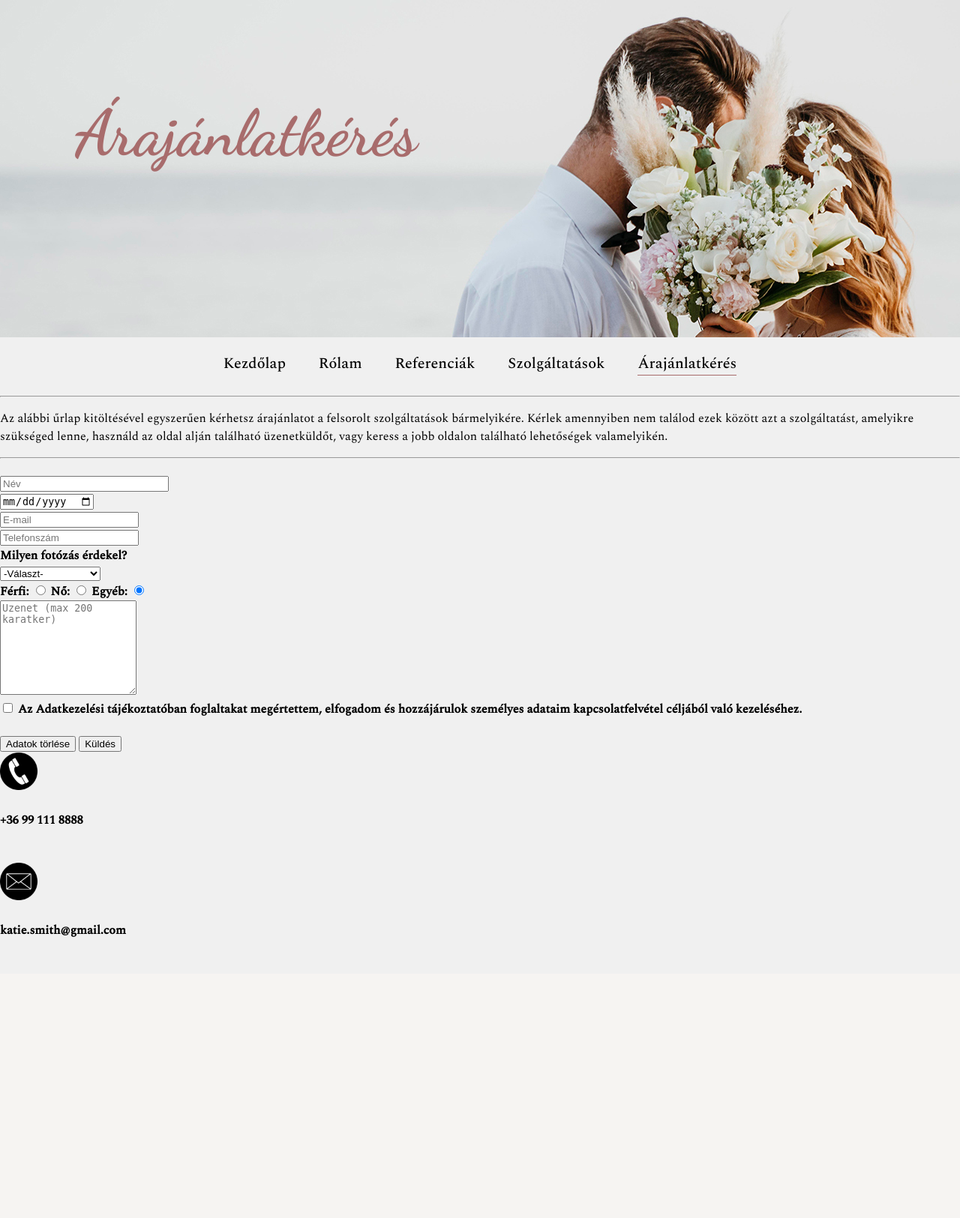
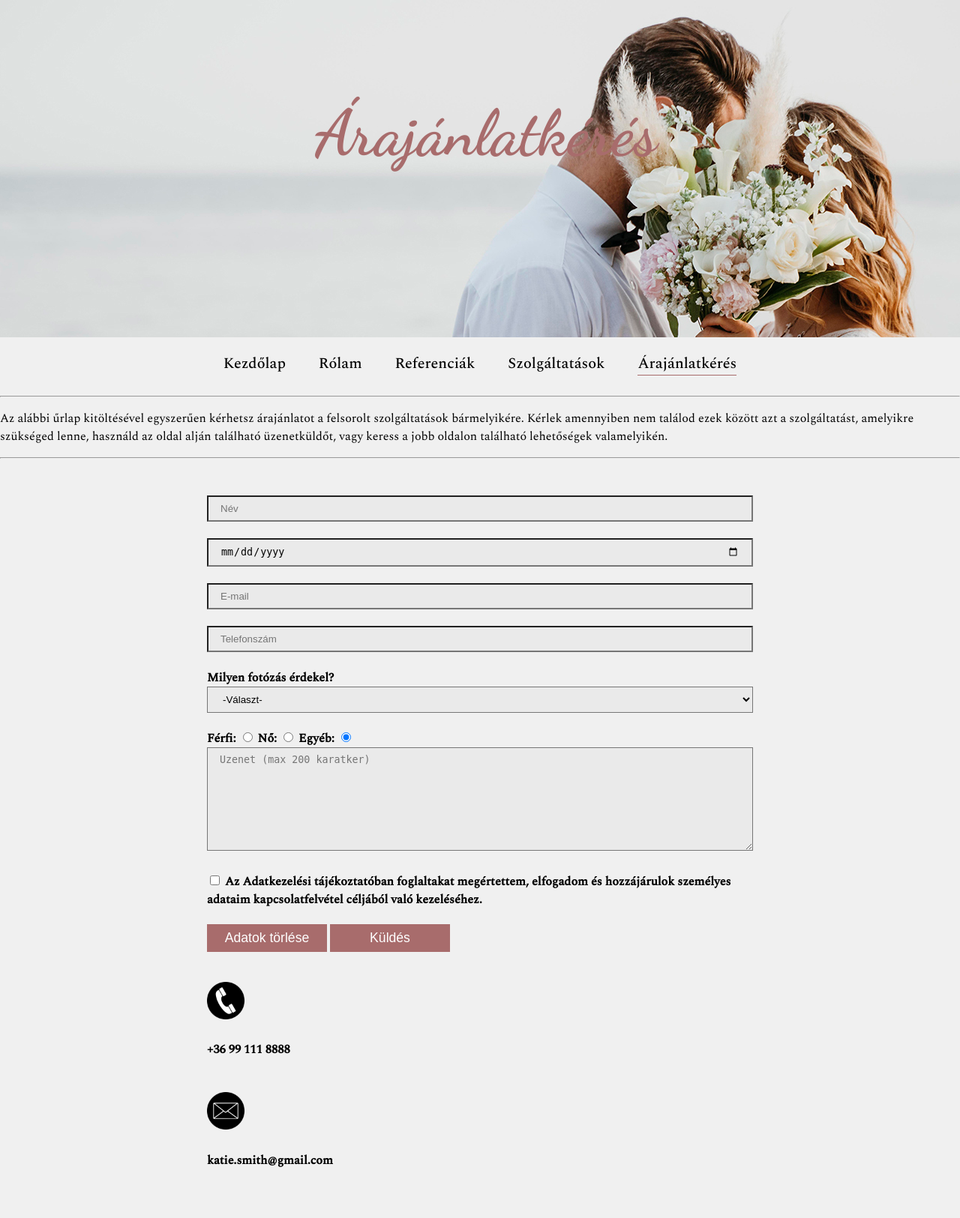
Before and after one commit to nagyger94/KS-photograpyWebsite, a PHP site: page /html/arajanlat.html in a window 1280 px wide. Shown: the whole page at 75% size. Before the commit the page ends 1250 px from the top, so only its background shows below. Run offline with PHP 8.4, Linux system fonts and the light colour scheme.

Commit message:
Update style.css

```diff
--- a/css/style.css
+++ b/css/style.css
@@ -153,3 +153,45 @@ footer{
     text-align: center;
     padding: 20px;
 }
+
+/* árajánlat */
+.field{
+    width: 100%;
+    padding: 0.5rem 1rem;
+    outline: none;
+    background-color: rgba(230,230,230,0.6);
+    margin-bottom: 22px;
+    transition: .3s;
+  }
+
+  .field:hover{
+    background-color: rgba(0,0,0,0.1);
+  }
+
+  .field:focus{
+    background-color: #fff;
+    border: 2px solid rgba(30,85,250,0,47);
+  }
+
+  .btn{
+    width: 160px;
+    padding: 0.5rem 1rem;
+    font-size: 1.1rem;
+    background-color: #a86c6c;
+    cursor: pointer;
+    outline: none;
+    border: none;
+    color: #fff;
+    transition: .3s;
+  }
+
+  .btn:hover{
+    background-color: #915c5c;
+  }
+
+  div {
+    height: 150;
+    width: 60%;
+    margin: auto;
+    padding: 20px;
+  }
```
